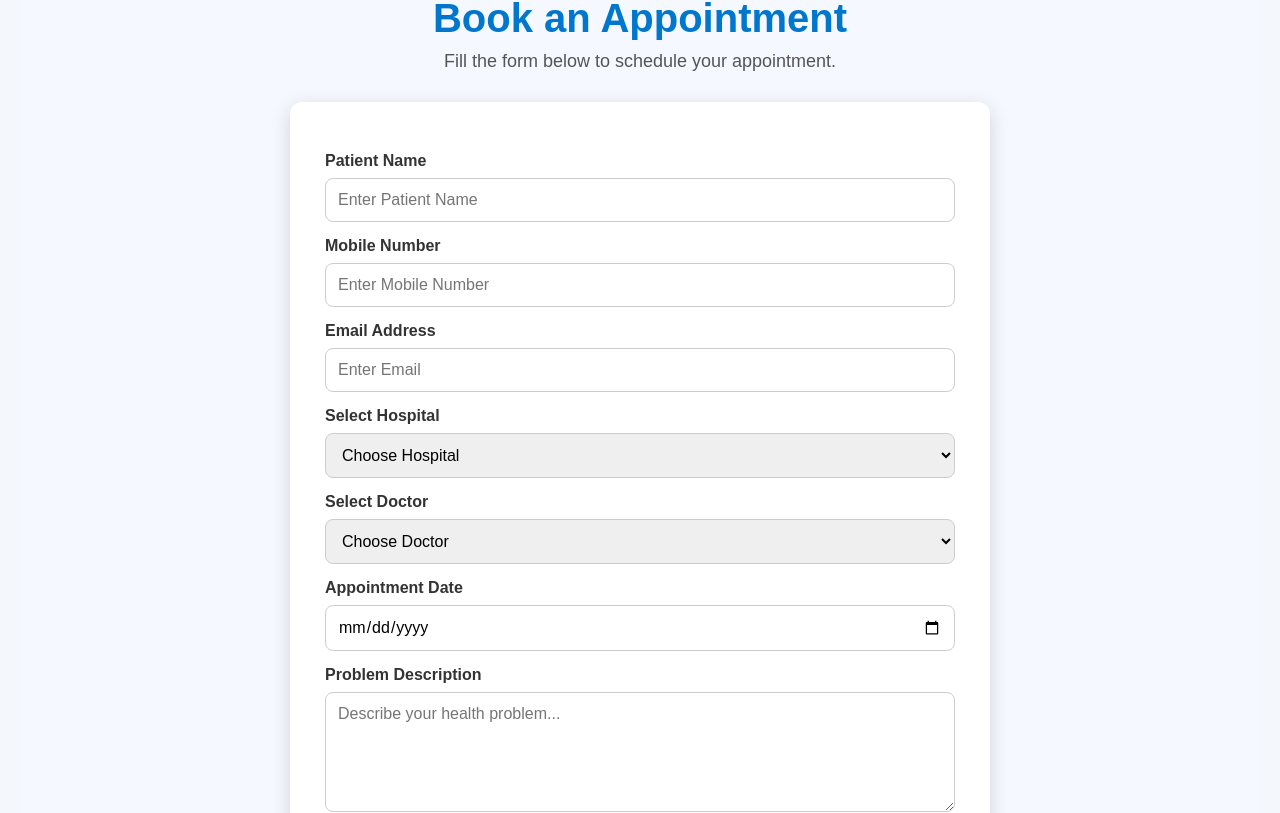
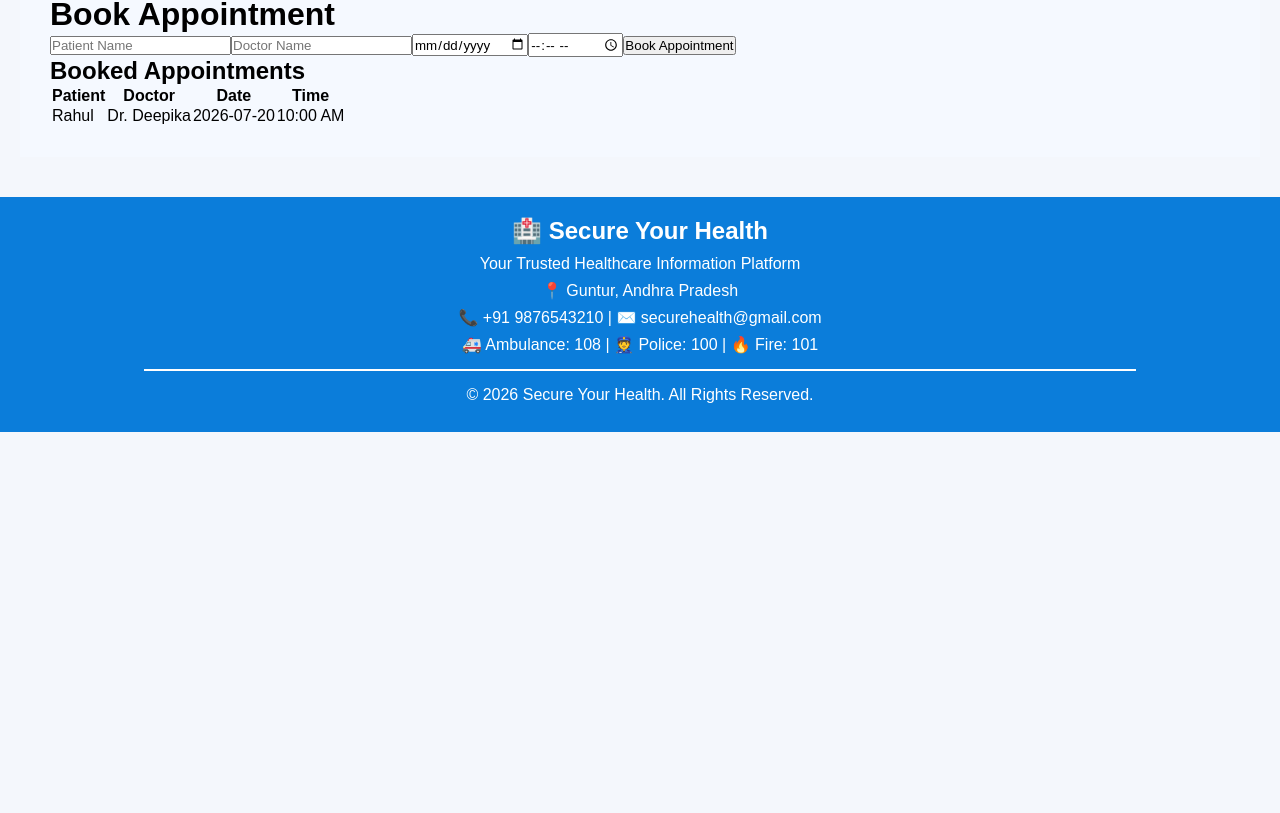
Before and after one commit to mastanshareefshaik5-ms/Secure-Your-Health, a React (Vite) app: page /appointment in a window 1280 px wide. Shown: the part 854-1667 px from the top of the page. After the commit the page ends 1286 px from the top, so only its background shows below. Built offline with nearby package versions, Linux system fonts and the light colour scheme.

Commit message:
initial status

```diff
--- a/src/Components/Appointment/Appointment.jsx
+++ b/src/Components/Appointment/Appointment.jsx
@@ -1,118 +1,84 @@
 import "./Appointment.css";
-import { useState } from "react";
+import { useState, useEffect } from "react";
 
 function Appointment() {
+
+  const [appointments, setAppointments] = useState([]);
+
   const [formData, setFormData] = useState({
-    patientName: "",
-    mobile: "",
-    email: "",
-    hospital: "",
+    patient: "",
     doctor: "",
     date: "",
-    problem: "",
+    time: ""
   });
 
-  const [message, setMessage] = useState("");
+  useEffect(() => {
+
+    const data = [
+      {
+        patient: "Rahul",
+        doctor: "Dr. Deepika",
+        date: "2026-07-20",
+        time: "10:00 AM"
+      }
+    ];
+
+    setAppointments(data);
+
+  }, []);
 
   const handleChange = (e) => {
+
     setFormData({
       ...formData,
-      [e.target.name]: e.target.value,
+      [e.target.name]: e.target.value
     });
+
   };
 
   const handleSubmit = (e) => {
+
     e.preventDefault();
 
-    setMessage("✅ Appointment Booked Successfully!");
+    setAppointments([...appointments, formData]);
 
     setFormData({
-      patientName: "",
-      mobile: "",
-      email: "",
-      hospital: "",
+      patient: "",
       doctor: "",
       date: "",
-      problem: "",
+      time: ""
     });
+
+    alert("Appointment Booked Successfully");
+
   };
 
   return (
+
     <div className="appointment-container">
 
-      <h1 className="appointment-title">
-        Book an Appointment
-      </h1>
-
-      <p className="appointment-subtitle">
-        Fill the form below to schedule your appointment.
-      </p>
-
-      <div className="appointment-box">
+      <h1>Book Appointment</h1>
 
       <form onSubmit={handleSubmit}>
 
-          <label>Patient Name</label>
         <input
           type="text"
-            name="patientName"
-            placeholder="Enter Patient Name"
-            value={formData.patientName}
+          name="patient"
+          placeholder="Patient Name"
+          value={formData.patient}
           onChange={handleChange}
           required
         />
 
-          <label>Mobile Number</label>
         <input
-            type="tel"
-            name="mobile"
-            placeholder="Enter Mobile Number"
-            value={formData.mobile}
+          type="text"
+          name="doctor"
+          placeholder="Doctor Name"
+          value={formData.doctor}
           onChange={handleChange}
           required
         />
 
-          <label>Email Address</label>
-          <input
-            type="email"
-            name="email"
-            placeholder="Enter Email"
-            value={formData.email}
-            onChange={handleChange}
-            required
-          />
-
-          <label>Select Hospital</label>
-          <select
-            name="hospital"
-            value={formData.hospital}
-            onChange={handleChange}
-            required
-          >
-            <option value="">Choose Hospital</option>
-            <option>Apollo Hospital</option>
-            <option>Yashoda Hospital</option>
-            <option>CARE Hospital</option>
-            <option>KIMS Hospital</option>
-            <option>AIIMS</option>
-          </select>
-
-          <label>Select Doctor</label>
-          <select
-            name="doctor"
-            value={formData.doctor}
-            onChange={handleChange}
-            required
-          >
-            <option value="">Choose Doctor</option>
-            <option>Cardiologist</option>
-            <option>Neurologist</option>
-            <option>Orthopedic</option>
-            <option>Dermatologist</option>
-            <option>General Physician</option>
-          </select>
-
-          <label>Appointment Date</label>
         <input
           type="date"
           name="date"
@@ -121,31 +87,64 @@ function Appointment() {
           required
         />
 
-          <label>Problem Description</label>
-          <textarea
-            name="problem"
-            placeholder="Describe your health problem..."
-            value={formData.problem}
+        <input
+          type="time"
+          name="time"
+          value={formData.time}
           onChange={handleChange}
           required
-          ></textarea>
+        />
 
-          <button type="submit" className="book-btn">
-            Book Appointment
-          </button>
-
-          {message && (
-            <p className="success-message">
-              {message}
-            </p>
-          )}
+        <button>Book Appointment</button>
 
       </form>
 
+      <h2>Booked Appointments</h2>
+
+      <table>
+
+        <thead>
+
+          <tr>
+
+            <th>Patient</th>
+
+            <th>Doctor</th>
+
+            <th>Date</th>
+
+            <th>Time</th>
+
+          </tr>
+
+        </thead>
+
+        <tbody>
+
+          {appointments.map((item, index) => (
+
+            <tr key={index}>
+
+              <td>{item.patient}</td>
+
+              <td>{item.doctor}</td>
+
+              <td>{item.date}</td>
+
+              <td>{item.time}</td>
+
+            </tr>
+
+          ))}
+
+        </tbody>
+
+      </table>
+
     </div>
 
-    </div>
   );
+
 }
 
 export default Appointment;
```
Lines whose indentation alone changed are shown as unchanged.
